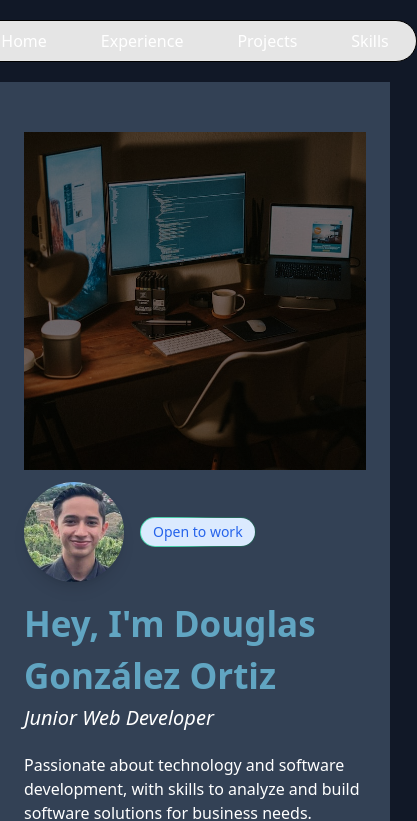
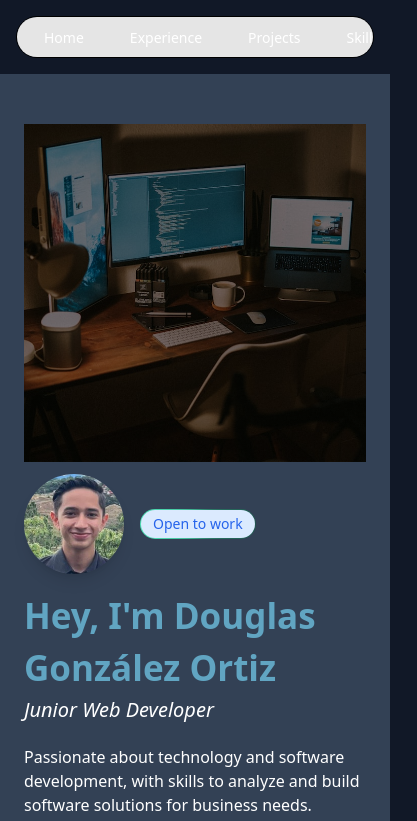
Before and after one commit to DouglasG04/portfolio.app, an Angular app: page / in a window 390 px wide. Shown: the top 821 px of the page, 417 px wide, since content can reach past the window. Built offline with nearby package versions, Linux system fonts and the light colour scheme.

Commit message:
Fix header responsive

```diff
--- a/src/app/components/home/home.component.html
+++ b/src/app/components/home/home.component.html
@@ -1,21 +1,17 @@
-<header id="desktop-header" class="flex justify-center items-center mx-auto py-5 sticky top-0 w-full xl:w-[1120px] z-10">
+<header id="desktop-header" class="flex justify-center items-center mx-auto py-4 px-4 md:px-0 sticky top-0 w-full xl:w-[1120px] z-10">
   <nav id="nav-desktop" aria-label="Primary Navigation"
-    class="flex border border-black rounded-full px-3 py-2 flex-row items-center bg-neutral-200 dark:bg-black/50 backdrop-blur-2xl">
-    <ul class="flex space-x-6">
+    class="flex border border-black rounded-full px-3 py-2 flex-row items-center bg-neutral-200 dark:bg-black/50 backdrop-blur-2xl max-w-full overflow-x-auto">
+    <ul class="flex space-x-4 md:space-x-6">
       @for (link of ['Home', 'Experience', 'Projects', 'Skills']; track link) {
         <li class="nav-items-desktop">
-          <a [href]="'#' + link.toLowerCase()" class="text-center text-base sm:text-lg" [attr.aria-label]="link">{{ link }}</a>
+          <a [href]="'#' + link.toLowerCase()" class="text-center text-sm md:text-base sm:text-lg" [attr.aria-label]="link">{{ link }}</a>
         </li>
       }
     </ul>
   </nav>
 </header>
 
-
-
 <main>
-
-
   <section id="about"
     class="lg:grid lg:grid-cols-2 grid-cols-1 flex flex-col-reverse px-6 lg:px-12 lg:mt-[20px] animate__animated animate__fadeIn animate__delay-2s lg:h-[70vh] bg-[--body2]">
     <div class="about-me relative flex flex-col justify-center">
@@ -61,13 +57,12 @@
       </div>
     </div>
     <aside class="hero object-cover">
-      <!-- Aquí podrías colocar el contenido que quieres en el área de hero -->
+
     </aside>
   </section>
 
 
   <div class="container lg:w-[100ch] px-6 animate__animated animate__animated animate__fadeIn animate__delay-2s">
-
     <section id="experience" class="pt-28 flex flex-col max-w-[800px] mx-auto">
       <h2 class="text-3xl font-semibold flex items-center gap-x-3"><img class="w-[24px] h-[24px]"
           src="assets/svg/briefcase.svg" alt="work-experience icon"> Work experience
@@ -98,7 +93,6 @@
         }
       </div>
     </section>
-
 
 
     <section id="projects" class="pt-28">
@@ -136,7 +130,6 @@
     </section>
 
 
-
     <section id="skills" class="py-28 max-w-[800px] mx-auto">
       <h2 class="text-3xl font-semibold flex items-center gap-x-3">
         <img class="w-[24px] h-[24px]" src="assets/svg/ico.svg" alt="technologies icon">Technologies
@@ -151,8 +144,5 @@
         }
       </div>
     </section>
-
-
-
   </div>
 </main>
```
Also changed, not shown: 5 other files (tests, documents, lock files or other folders).
